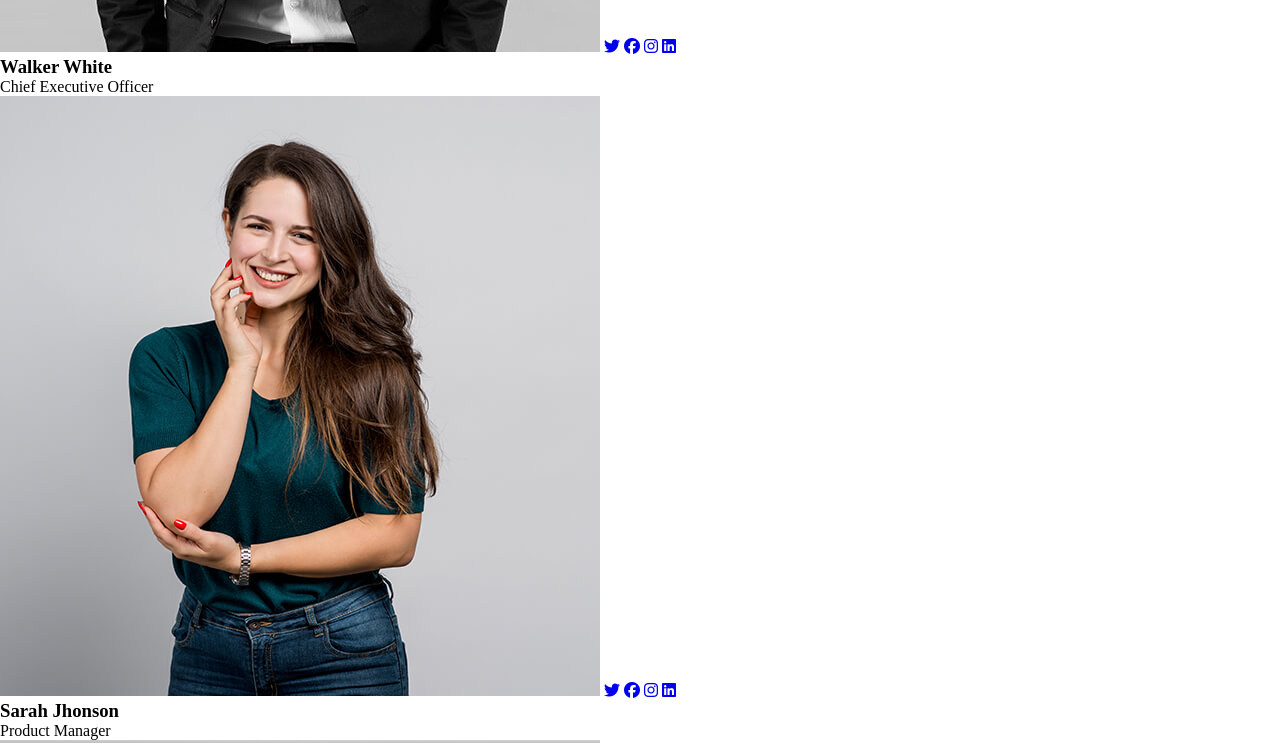
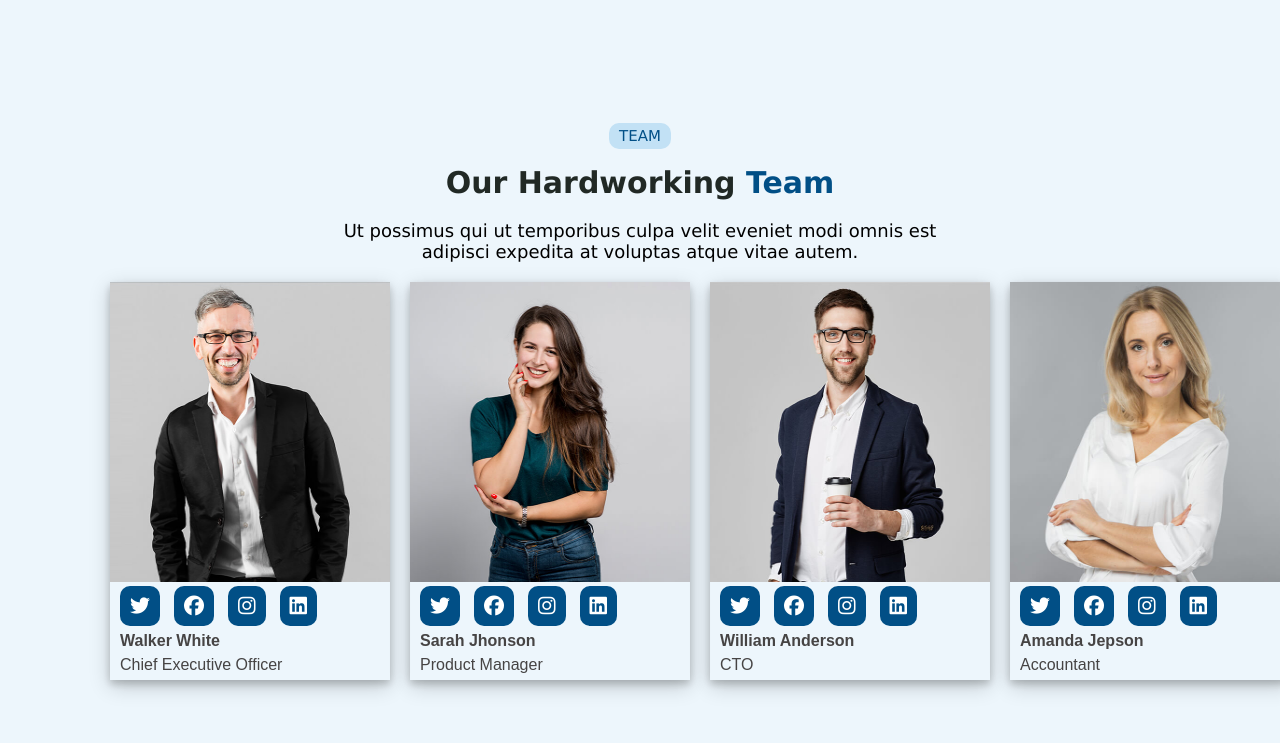
Before and after one commit to Temmytorpe01/Bizland., a plain HTML site: page index.html in a window 1280 px wide. Shown: the part 3781-4524 px from the top of the page. Drawn offline with Linux system fonts and the light colour scheme.

Commit message:
team aspect of the webpage updated

```diff
--- a/index.html
+++ b/index.html
@@ -195,6 +195,8 @@
             <p>minus sapiente sit aspernatur</p>
         </div>
     </div>
+    <!--background-->
+    <div class="background">.</div>
     <!--Team aspect of the webpage-->
     <div class="team">
         <div class="team-topside">
@@ -204,40 +206,40 @@
             <p>adipisci expedita at voluptas atque vitae autem.</p>
         </div>
         <div class="team-member">
-            <div class="team-member-column1">
-                <img src="/images/walter white.jpg" alt="walter white">
+            <div class="team-member-column">
+                <img src="/images/walter white.jpg" width="280px" height="300px" alt="walter white">
                 <a href="#"><i class="fab fa-twitter"></i></a>
                 <a href="#"><i class="fab fa-facebook"></i></a>
                 <a href="#"><i class="fab fa-instagram"></i></a>
                 <a href="#"><i class="fab fa-linkedin"></i></a>
-                <h3>Walker White</h3>
+                <h4>Walker White</h4>
                 <p>Chief Executive Officer</p>
             </div>
-            <div class="team-member-column2">
-                <img src="/images/sarah jhonson.jpg" alt="Sarah Jhonson">
+            <div class="team-member-column">
+                <img src="/images/sarah jhonson.jpg"  width="280px" height="300px" alt="Sarah Jhonson">
                 <a href="#"><i class="fab fa-twitter"></i></a>
                 <a href="#"><i class="fab fa-facebook"></i></a>
                 <a href="#"><i class="fab fa-instagram"></i></a>
                 <a href="#"><i class="fab fa-linkedin"></i></a>
-                <h3>Sarah Jhonson</h3>
+                <h4>Sarah Jhonson</h4>
                 <p>Product Manager</p>
             </div>
-            <div class="team-member-column3">
-                <img src="/images/william anderson.jpg" alt="William Anderson">
+            <div class="team-member-column">
+                <img src="/images/william anderson.jpg"  width="280px" height="300px" alt="William Anderson">
                 <a href="#"><i class="fab fa-twitter"></i></a>
                 <a href="#"><i class="fab fa-facebook"></i></a>
                 <a href="#"><i class="fab fa-instagram"></i></a>
                 <a href="#"><i class="fab fa-linkedin"></i></a>
-                <h3>William Anderson</h3>
+                <h4>William Anderson</h4>
                 <p>CTO</p>
             </div>
-            <div class="team-member-column4">
-                <img src="/images/amanda jepson.jpg" alt="Amanda Jepson">
+            <div class="team-member-column">
+                <img src="/images/amanda jepson.jpg"  width="280px" height="300px" alt="Amanda Jepson">
                 <a href="#"><i class="fab fa-twitter"></i></a>
                 <a href="#"><i class="fab fa-facebook"></i></a>
                 <a href="#"><i class="fab fa-instagram"></i></a>
                 <a href="#"><i class="fab fa-linkedin"></i></a>
-                <h3>Amanda Jepson</h3>
+                <h4>Amanda Jepson</h4>
                 <p>Accountant</p>
             </div>
         </div>
--- a/scss/style.scss
+++ b/scss/style.scss
@@ -337,17 +337,93 @@
         text-align: center;
         padding: 50px;
         box-shadow: 0 4px 8px 0 rgba(0, 0, 0, 0.2), 0 6px 20px 0 rgba(0, 0, 0, 0.19);
+        margin-bottom: 50px;
         i{
             font-size: 25px;
             padding: 20px;
             border-radius: 10px;
             color: $secondarycolor;
             background: rgb(194, 225, 245);
-            margin-bottom: 10px;
+            margin-bottom: 20px;
         }
         h3{
             margin-bottom: 10px;
             font-family: Verdana, Geneva, Tahoma, sans-serif;
+            font-size: 20px;
+        }
+        &:hover{
+            i{
+                border: 1px solid $secondarycolor
+            }
+            h3{
+                color: $secondarycolor;
+            }
         }
     }
 }
+.background{
+    background-image: url("/images/interior\ restaurant.jpg");
+    height: 500px;
+}
+.team{
+    padding:100px;
+    background-color: rgba(194, 225, 245,0.3);
+    .team-topside{
+        text-align: center;
+        margin-top: 30px;
+        a{
+            text-decoration: none;
+            font-family: Verdana, Geneva, Tahoma, sans-serif;
+            background-color: rgb(194, 225, 245);
+            border-radius: 10px;
+            padding: 4px 10px;
+            color: $secondarycolor;
+            font-size: 15px;
+        }
+        h2{
+            margin: 20px 0;
+            font-family: Verdana, Geneva, Tahoma, sans-serif;
+            font-size: 30px;
+            color: #212925;
+            span{
+                color: $secondarycolor;
+            }
+        }
+        p{
+            font-family: Verdana, Geneva, Tahoma, sans-serif;
+            font-size: 18px;
+        }
+    }
+    .team-member{
+        display: flex;
+        position: relative;
+        margin-top: 20px;
+        .team-member-column{
+            margin: 0 10px;
+            box-shadow: 0 4px 8px 0 rgba(0, 0, 0, 0.2), 0 6px 20px 0 rgba(0, 0, 0, 0.19);
+            i{
+                font-size: 20px;
+                background-color: $secondarycolor;
+                color: white;
+                padding: 10px;
+                border-radius: 10px;
+                margin-left: 10px;
+            }
+            h4{
+                font-family: Arial, Helvetica, sans-serif;
+                color: rgb(70, 68, 68);
+                padding-left: 10px;
+                margin: 6px 0;
+            }
+            p{
+              @extend h4
+            }
+        }
+    }
+}
+pricing{
+    padding: 0 100px;
+    .pricing-head{
+
+    }
+}
```
Also changed, not shown: images/interior restaurant.jpg, scss/style.css, 1 other file.
